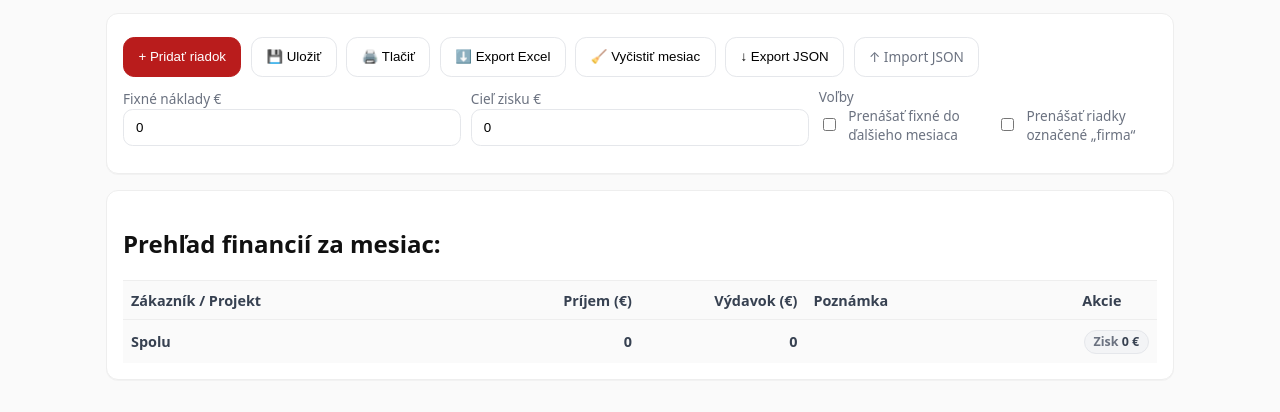
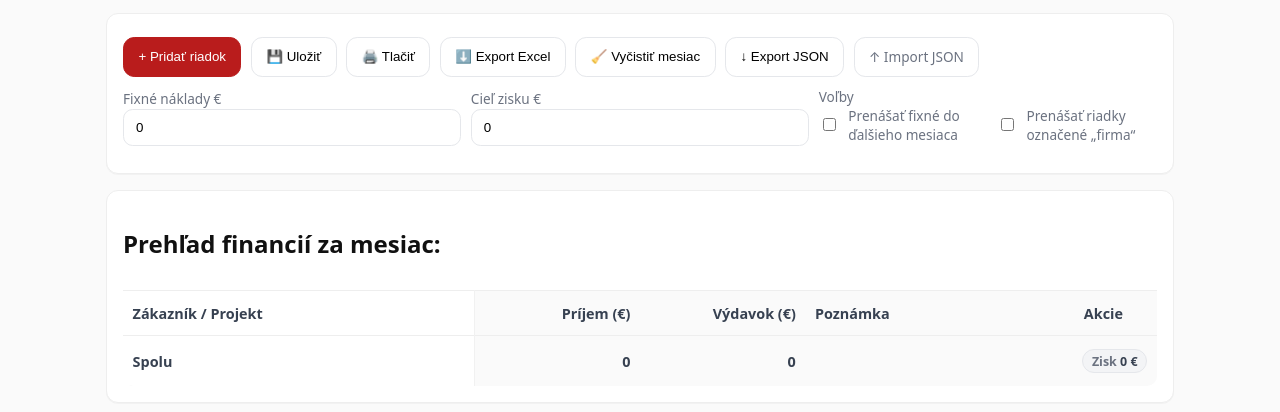
Before and after one commit to paspasto-oss/firemne_-financie, a plain HTML site: page index.html in a window 1280 px wide. Shown: the part 88-500 px from the top of the page. Drawn offline with Linux system fonts and the light colour scheme; a script that the page names is missing.

Commit message:
Update index.html

```diff
--- a/index.html
+++ b/index.html
@@ -46,6 +46,50 @@
     .mt{margin-top:.6rem}
     .hidden{display:none}
     @media print{ .months, .toolbar, header{display:none} .card{box-shadow:none;border:none;padding:0} body{background:#fff} }
+  /* vodorovné posúvanie tabuľky */
+.table-wrap{
+  overflow-x:auto;
+  -webkit-overflow-scrolling:touch;
+  overscroll-behavior-x: contain;
+  border-radius: 10px;
+}
+
+/* minimálna šírka tabuľky – aby sa nerozpadla na úzkom mobile */
+table.wide-table{ min-width: 920px; } /* môžeš zmeniť na 1000px podľa chuti */
+
+/* vyšší riadok pre prst */
+th, td{ padding:.8rem .6rem; }
+
+/* pohodlnejšie inputy na mobile (bez zoomu) */
+td input{
+  width:100%;
+  min-height:44px;          /* tap target */
+  font-size:16px;           /* zabráni auto-zoomu iOS/Android */
+}
+
+/* prvý stĺpec stále viditeľný pri posúvaní do strán */
+.first-col{ min-width: 240px; }  /* nech je na čítanie širší */
+.sticky{
+  position: sticky;
+  left: 0;
+  background:#fff;          /* prekryje obsah pod tým */
+  z-index: 2;               /* nad ostatnými bunkami */
+  border-right: 1px solid #f1f1f1;
+}
+
+/* v záhlaví a pätičke nech sticky drží poriadne */
+thead .sticky, tfoot .sticky{ z-index:3; }
+
+/* voliteľné: jemný tieň na hranici sticky stĺpca */
+.table-wrap .sticky{
+  box-shadow: 1px 0 0 rgba(0,0,0,.05);
+}
+
+/* malé vylepšenia pre veľmi úzke telefóny */
+@media (max-width: 420px){
+  .pill{ font-size:.72rem; }
+  .first-col{ min-width: 260px; }    /* ešte kúsok viac miesta na názov */
+}
   </style>
 </head>
 <body>
```
